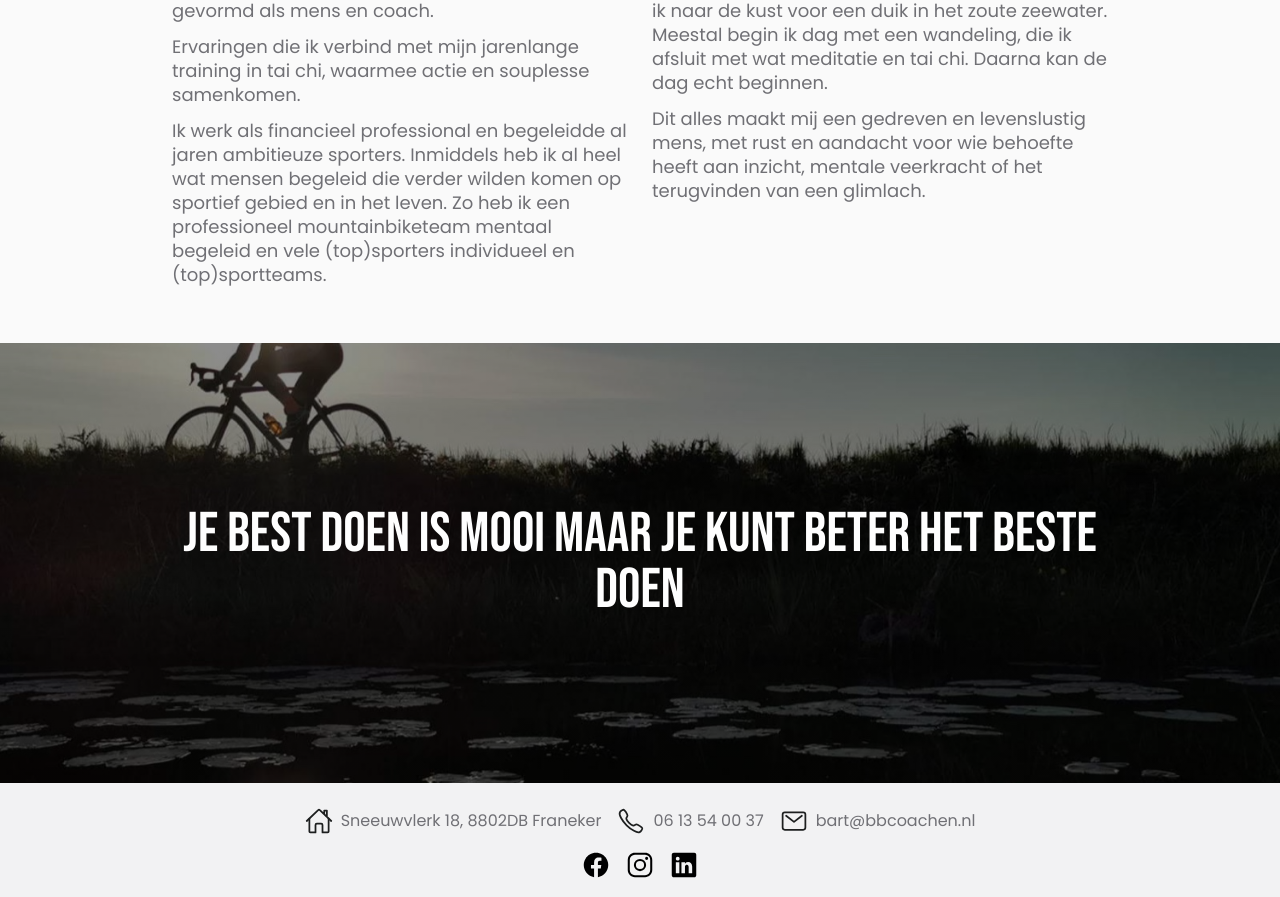
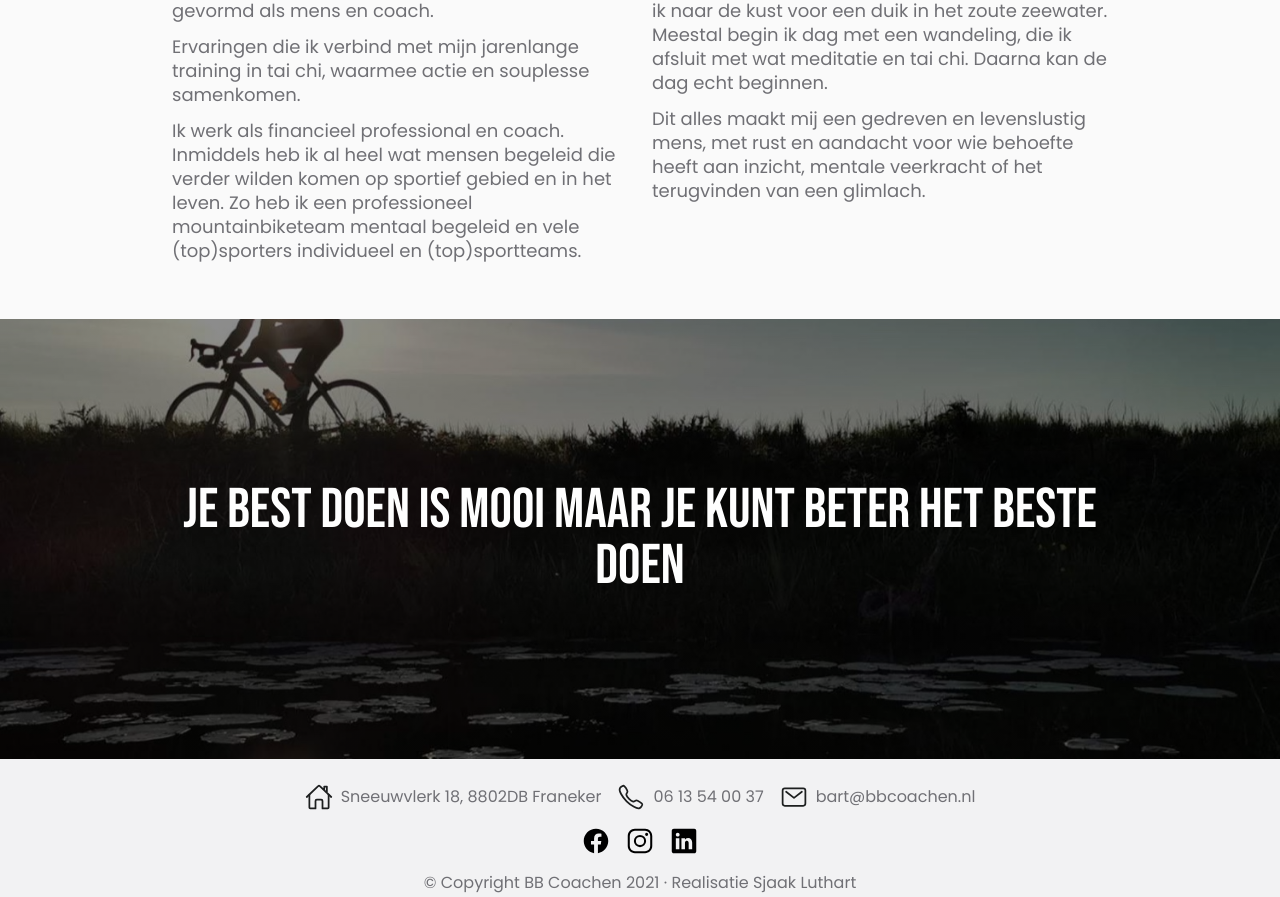
Before and after one commit to sjaakluthart/bb-coachen-website, a React (Create React App) app: page /about in a window 1280 px wide. Shown: the part 921-1818 px from the top of the page. Built offline with nearby package versions, Linux system fonts and the light colour scheme.

Commit message:
Minor text changes.

```diff
--- a/src/components/About.tsx
+++ b/src/components/About.tsx
@@ -26,7 +26,7 @@ const About = () => (
             Ervaringen die ik verbind met mijn jarenlange training in tai chi, waarmee actie en souplesse samenkomen.
           </p>
           <p>
-            Ik werk als financieel professional en begeleidde al jaren ambitieuze sporters. Inmiddels heb ik al heel wat mensen begeleid die verder wilden komen op sportief gebied en in het leven. Zo heb ik een professioneel mountainbiketeam mentaal begeleid en vele (top)sporters individueel en (top)sportteams.
+            Ik werk als financieel professional en coach. Inmiddels heb ik al heel wat mensen begeleid die verder wilden komen op sportief gebied en in het leven. Zo heb ik een professioneel mountainbiketeam mentaal begeleid en vele (top)sporters individueel en (top)sportteams.
           </p>
         </section>
         <section>
```
